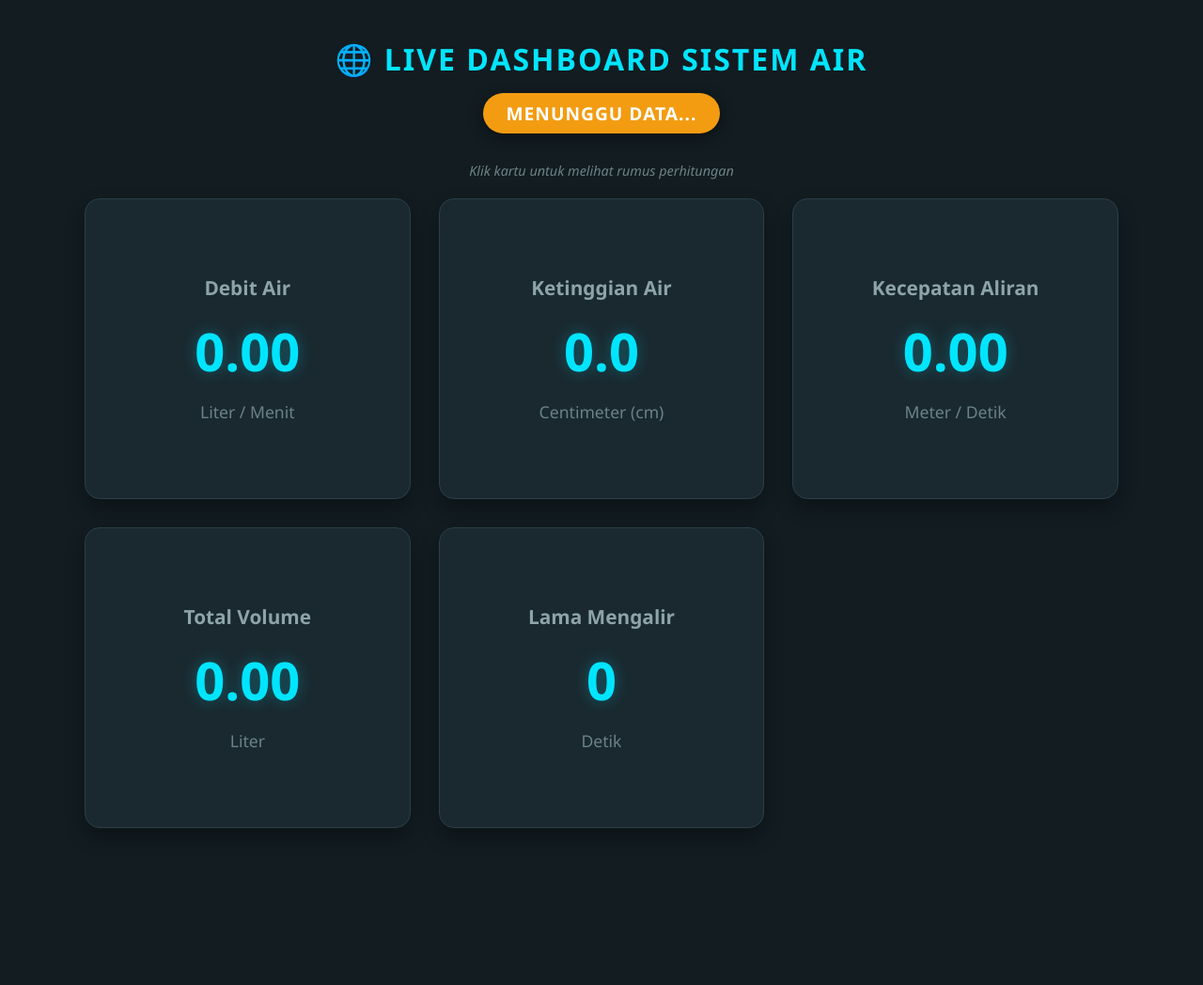
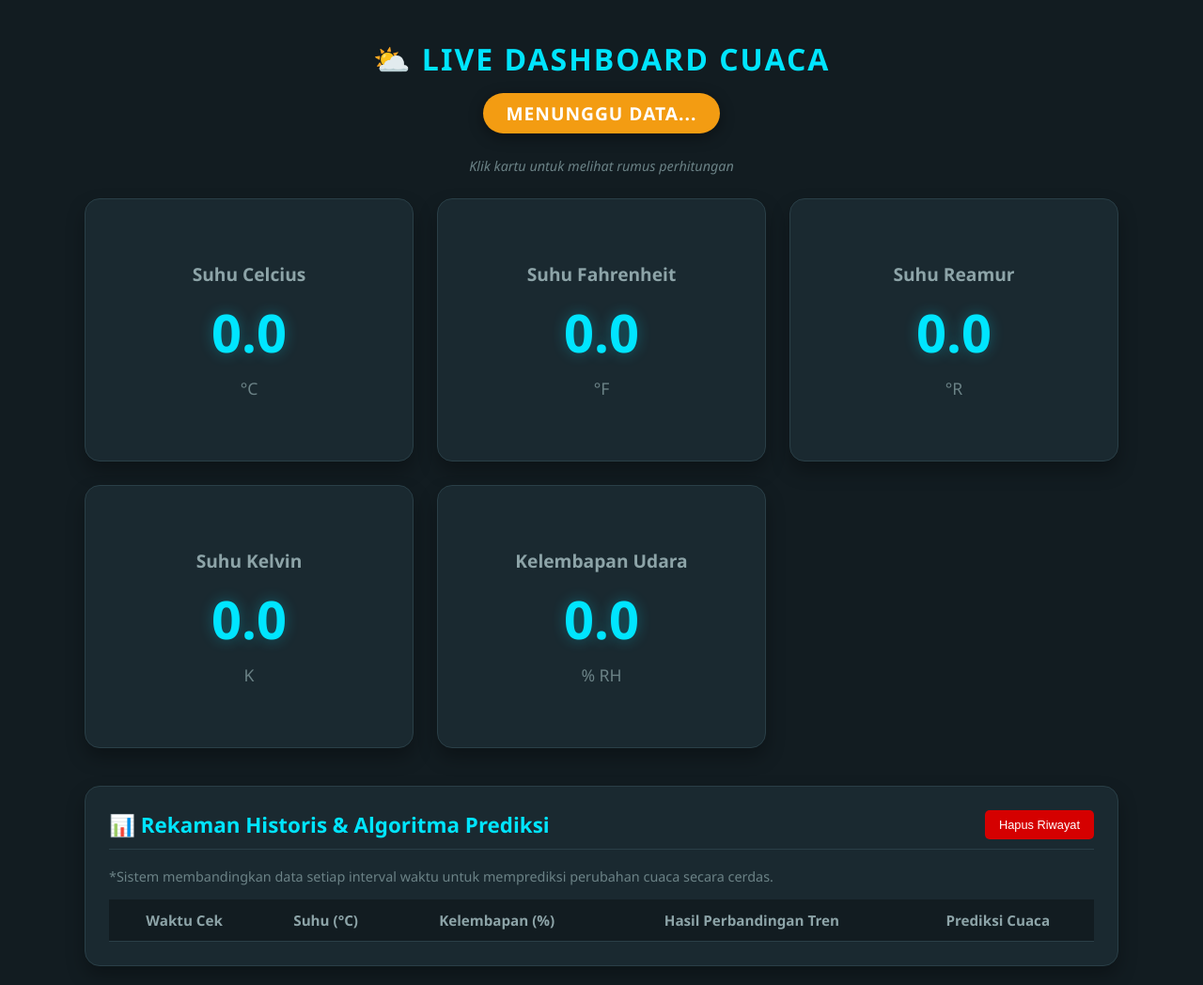
Before and after one commit to zakiarifani0-afk/dashboard-cuaca-iot, a plain HTML site: page index.html in a window 1280 px wide. Shown: the whole page at 94% size. Before the commit the page ends 901 px from the top, so only its background shows below. Drawn offline with Linux system fonts and the light colour scheme; no server answers.

Commit message:
Add files via upload

```diff
--- a/index.html
+++ b/index.html
@@ -3,9 +3,10 @@
 <head>
     <meta charset="UTF-8">
     <meta name="viewport" content="width=device-width, initial-scale=1.0">
-    <title>Dashboard Monitoring IoT</title>
+    <title>Dashboard Monitoring Cuaca IoT</title>
 
     <style>
+        /* === TEMA DARK MODE & RESET === */
         * { box-sizing: border-box; }
         body {
             background-color: #121c21;
@@ -25,9 +26,9 @@
             letter-spacing: 2px;
         }
 
-        /* === DESAIN BADGE STATUS ON/OFF === */
+        /* === BADGE STATUS ON/OFF === */
         .status-container {
-            margin-bottom: 30px;
+            margin-bottom: 25px;
             text-align: center;
         }
         .status-badge {
@@ -37,7 +38,7 @@
             font-size: 1.2em;
             font-weight: bold;
             color: #fff;
-            background-color: #f39c12; /* Warna kuning menunggu data */
+            background-color: #f39c12;
             box-shadow: 0 4px 15px rgba(0,0,0,0.4);
             transition: all 0.4s ease;
             letter-spacing: 1px;
@@ -45,18 +46,22 @@
 
         .click-hint {
             color: #6b8286;
-            margin-bottom: 20px;
+            margin-bottom: 25px;
             font-style: italic;
             font-size: 0.9em;
         }
 
+        /* === LAYOUT GRID KARTU === */
         .dashboard-container {
             display: grid;
-            grid-template-columns: repeat(auto-fit, minmax(300px, 1fr));
-            gap: 30px;
+            grid-template-columns: repeat(auto-fit, minmax(280px, 1fr));
+            gap: 25px;
             width: 100%;
             max-width: 1100px;
+            margin-bottom: 40px;
         }
+
+        /* === ANIMASI FLIP 3D KARTU === */
         .card-wrapper {
             perspective: 1000px;
             cursor: pointer;
@@ -64,7 +69,7 @@
         .card-inner {
             position: relative;
             width: 100%;
-            height: 320px;
+            height: 280px;
             text-align: center;
             transition: transform 0.6s cubic-bezier(0.4, 0.2, 0.2, 1);
             transform-style: preserve-3d;
@@ -79,7 +84,7 @@
             -webkit-backface-visibility: hidden;
             backface-visibility: hidden;
             border-radius: 16px;
-            padding: 25px;
+            padding: 20px;
             box-shadow: 0 10px 20px rgba(0,0,0,0.3);
             border: 1px solid #2a3f47;
             display: flex;
@@ -93,13 +98,13 @@
         .card-front h3 {
             color: #8da4a8;
             margin: 0;
-            font-size: 1.3em;
+            font-size: 1.2em;
         }
         .card-front .value {
             font-size: 3.5em;
             font-weight: bold;
             color: #00e5ff;
-            margin: 15px 0;
+            margin: 10px 0;
             text-shadow: 0 0 15px rgba(0, 229, 255, 0.3);
             transition: color 0.3s ease;
         }
@@ -117,35 +122,81 @@
             color: #00e5ff;
             font-size: 1.1em;
             text-align: center;
-            margin: 0 0 15px 0;
+            margin: 0 0 10px 0;
         }
         .formula-box {
             background-color: #0f181c;
-            padding: 15px 10px;
-            border-radius: 10px;
+            padding: 12px;
+            border-radius: 8px;
             text-align: center;
-            font-family: 'Courier New', Courier, monospace;
+            font-family: monospace;
             font-size: 1.2em;
-            color: #ffffff;
-            margin-bottom: 15px;
+            color: #fff;
+            margin-bottom: 10px;
             border: 1px solid #1a2930;
-            letter-spacing: 1px;
         }
         .legend-box {
             background-color: #1a2930;
-            padding: 15px;
-            border-radius: 10px;
+            padding: 12px;
+            border-radius: 8px;
+            font-size: 0.9em;
+            color: #a3bac0;
+            line-height: 1.5;
+        }
+        .legend-box b { color: #fff; }
+
+        /* === TABEL HISTORY & PREDIKSI === */
+        .history-section {
+            width: 100%;
+            max-width: 1100px;
+            background-color: #1a2930;
+            border-radius: 16px;
+            padding: 25px;
+            border: 1px solid #2a3f47;
+            box-shadow: 0 10px 20px rgba(0,0,0,0.3);
+        }
+        .history-section h2 {
+            color: #00e5ff;
+            margin-top: 0;
+            border-bottom: 1px solid #2a3f47;
+            padding-bottom: 10px;
+            font-size: 1.4em;
+        }
+        table {
+            width: 100%;
+            border-collapse: collapse;
+            margin-top: 15px;
             font-size: 0.95em;
-            color: #a3bac0;
-            line-height: 1.6;
-            flex-grow: 1;
         }
-        .legend-box b { color: #ffffff; }
+        th, td {
+            padding: 12px;
+            text-align: center;
+            border-bottom: 1px solid #2a3f47;
+        }
+        th {
+            background-color: #121c21;
+            color: #8da4a8;
+            font-weight: bold;
+        }
+        td { color: #e0e0e0; }
+        .pred-cerah { color: #f1c40f; font-weight: bold; }
+        .pred-hujan { color: #3498db; font-weight: bold; }
+        .pred-stabil { color: #95a5a6; font-weight: bold; }
+        .btn-clear {
+            background-color: #d50000;
+            color: white;
+            border: none;
+            padding: 8px 15px;
+            border-radius: 5px;
+            cursor: pointer;
+            float: right;
+            font-size: 0.8em;
+        }
     </style>
 </head>
 <body>
 
-    <h1>🌐 Live Dashboard Sistem Air</h1>
+    <h1>⛅ Live Dashboard Cuaca</h1>
 
     <!-- Lencana Status Sistem -->
     <div class="status-container">
@@ -154,108 +205,128 @@
 
     <div class="click-hint">Klik kartu untuk melihat rumus perhitungan</div>
 
+    <!-- 5 KARTU FLIP 3D -->
     <div class="dashboard-container">
-
-        <!-- KARTU 1: DEBIT AIR -->
+        <!-- Kartu C -->
         <div class="card-wrapper" onclick="this.classList.toggle('flipped')">
             <div class="card-inner">
                 <div class="card-front">
-                    <h3>Debit Air</h3>
-                    <div class="value" id="val-debit">0.00</div>
-                    <div class="unit">Liter / Menit</div>
+                    <h3>Suhu Celcius</h3>
+                    <div class="value" id="val-c">0.0</div>
+                    <div class="unit">°C</div>
                 </div>
                 <div class="card-back">
-                    <h3>Konversi Pulsa ke Debit</h3>
-                    <div class="formula-box">Q = F / 7.5</div>
+                    <h3>Data Sensor Utama</h3>
+                    <div class="formula-box">Base: Celcius</div>
                     <div class="legend-box">
-                        <b>Q</b> = Nilai Debit Air (L/min)<br>
-                        <b>F</b> = Frekuensi Putaran (Hz)<br>
-                        <b>7.5</b> = Konstanta Sensor YF-S201
+                        <b>Suhu Asli</b> yang dibaca langsung dari mikrokontroler DHT11. Data ini menjadi acuan untuk rumus kartu lainnya.
                     </div>
                 </div>
             </div>
         </div>
 
-        <!-- KARTU 2: KETINGGIAN AIR (CM) -->
+        <!-- Kartu F -->
         <div class="card-wrapper" onclick="this.classList.toggle('flipped')">
             <div class="card-inner">
                 <div class="card-front">
-                    <h3>Ketinggian Air</h3>
-                    <div class="value" id="val-level">0.0</div>
-                    <div class="unit">Centimeter (cm)</div>
+                    <h3>Suhu Fahrenheit</h3>
+                    <div class="value" id="val-f">0.0</div>
+                    <div class="unit">°F</div>
                 </div>
                 <div class="card-back">
-                    <h3>Konversi Analog ke CM</h3>
-                    <div class="formula-box">h = (A / 4095) * 4</div>
+                    <h3>Konversi ke Fahrenheit</h3>
+                    <div class="formula-box">F = (C * 1.8) + 32</div>
                     <div class="legend-box">
-                        <b>h</b> = Ketinggian Air (cm)<br>
-                        <b>A</b> = Nilai Raw Analog<br>
-                        <b>4</b> = Panjang fisik sensor (4cm)
+                        <b>F</b> = Nilai Fahrenheit<br>
+                        <b>C</b> = Suhu Celcius<br>
+                        <b>1.8</b> = Rasio skala (9/5)<br>
+                        <b>32</b> = Titik beku Fahrenheit
                     </div>
                 </div>
             </div>
         </div>
 
-        <!-- KARTU 3: KECEPATAN ALIRAN -->
+        <!-- Kartu R -->
         <div class="card-wrapper" onclick="this.classList.toggle('flipped')">
             <div class="card-inner">
                 <div class="card-front">
-                    <h3>Kecepatan Aliran</h3>
-                    <div class="value" id="val-speed">0.00</div>
-                    <div class="unit">Meter / Detik</div>
+                    <h3>Suhu Reamur</h3>
+                    <div class="value" id="val-r">0.0</div>
+                    <div class="unit">°R</div>
                 </div>
                 <div class="card-back">
-                    <h3>Rumus Kecepatan Pipa 1/2"</h3>
-                    <div class="formula-box">V = Q * 0.0943</div>
+                    <h3>Konversi ke Reamur</h3>
+                    <div class="formula-box">R = C * 0.8</div>
                     <div class="legend-box">
-                        <b>V</b> = Kecepatan Air (m/s)<br>
-                        <b>Q</b> = Debit Air (L/min)<br>
-                        <b>0.0943</b> = Luas penampang pipa
+                        <b>R</b> = Nilai Reamur<br>
+                        <b>C</b> = Suhu Celcius<br>
+                        <b>0.8</b> = Rasio skala (4/5)
                     </div>
                 </div>
             </div>
         </div>
 
-        <!-- KARTU 4: TOTAL VOLUME -->
+        <!-- Kartu K -->
         <div class="card-wrapper" onclick="this.classList.toggle('flipped')">
             <div class="card-inner">
                 <div class="card-front">
-                    <h3>Total Volume</h3>
-                    <div class="value" id="val-volume">0.00</div>
-                    <div class="unit">Liter</div>
+                    <h3>Suhu Kelvin</h3>
+                    <div class="value" id="val-k">0.0</div>
+                    <div class="unit">K</div>
                 </div>
                 <div class="card-back">
-                    <h3>Akumulasi Liter</h3>
-                    <div class="formula-box">V = ΣP / 450</div>
+                    <h3>Konversi ke Kelvin</h3>
+                    <div class="formula-box">K = C + 273.15</div>
                     <div class="legend-box">
-                        <b>V</b> = Total Volume (Liter)<br>
-                        <b>ΣP</b> = Total Pulsa Keseluruhan<br>
-                        <b>450</b> = Jumlah pulsa per Liter
+                        <b>K</b> = Nilai Kelvin (Mutlak)<br>
+                        <b>C</b> = Suhu Celcius<br>
+                        <b>273.15</b> = Jarak titik nol mutlak
                     </div>
                 </div>
             </div>
         </div>
 
-        <!-- KARTU 5: DURASI WAKTU -->
+        <!-- Kartu Kelembapan -->
         <div class="card-wrapper" onclick="this.classList.toggle('flipped')">
             <div class="card-inner">
                 <div class="card-front">
-                    <h3>Lama Mengalir</h3>
-                    <div class="value" id="val-time">0</div>
-                    <div class="unit">Detik</div>
+                    <h3>Kelembapan Udara</h3>
+                    <div class="value" id="val-hum">0.0</div>
+                    <div class="unit">% RH</div>
                 </div>
                 <div class="card-back">
-                    <h3>Logika Stopwatch</h3>
-                    <div class="formula-box">t = t + 1s (Jika Q > 0)</div>
+                    <h3>Relative Humidity</h3>
+                    <div class="formula-box">Sensor: RH (%)</div>
                     <div class="legend-box">
-                        <b>t</b> = Durasi Waktu (Detik)<br>
-                        <b>Q</b> = Debit Air Terdeteksi<br>
-                        <b>Syarat</b>: Waktu bertambah jika baling-baling berputar
+                        <b>RH</b> = Kelembapan Relatif.<br>
+                        Persentase kadar uap air di udara. Jika menyentuh 100%, udara jenuh dan air mengembun/hujan.
                     </div>
                 </div>
             </div>
         </div>
+    </div>
 
+    <!-- SEKSI TABEL HISTORY & PREDIKSI -->
+    <div class="history-section">
+        <button class="btn-clear" onclick="hapusRiwayat()">Hapus Riwayat</button>
+        <h2>📊 Rekaman Historis & Algoritma Prediksi</h2>
+        <p style="color: #6b8286; font-size: 0.9em;">
+            *Sistem membandingkan data setiap interval waktu untuk memprediksi perubahan cuaca secara cerdas.
+        </p>
+        <table>
+            <thead>
+                <tr>
+                    <th>Waktu Cek</th>
+                    <th>Suhu (°C)</th>
+                    <th>Kelembapan (%)</th>
+                    <th>Hasil Perbandingan Tren</th>
+                    <th>Prediksi Cuaca</th>
+                </tr>
+            </thead>
+            <tbody id="tabel-history">
+                <!-- Data akan masuk ke sini via JavaScript -->
+            </tbody>
+        </table>
     </div>
 
     <!-- Pustaka Firebase Web versi 8.x -->
@@ -263,61 +334,149 @@
     <script src="https://www.gstatic.com/firebasejs/8.10.1/firebase-database.js"></script>
 
     <script>
+        // ==============================================
+        // 1. KONFIGURASI FIREBASE (SUDAH DIISI OTOMATIS)
+        // ==============================================
         const firebaseConfig = {
+            apiKey: "AIzaSyBsq499kdB8qPiTIx8l1-VaG3TD7JXVfZU",
             databaseURL: "https://sistemairiot-default-rtdb.asia-southeast1.firebasedatabase.app"
         };
-
         firebase.initializeApp(firebaseConfig);
         const db = firebase.database();
-        const monitoringRef = db.ref('DataSensor');
 
-        // Deklarasi variabel pengawas (Watchdog Timer)
+        // Target ke node DataSuhu (Sesuai kodingan ESP32 Suhu)
+        const monitoringRef = db.ref('DataSuhu');
+
+        // ==============================================
+        // 2. VARIABEL WATCHDOG & RIWAYAT
+        // ==============================================
         let connectionWatchdog;
         const statusBadge = document.getElementById('status-badge');
 
+        // Ambil riwayat dari LocalStorage browser
+        let weatherHistory = JSON.parse(localStorage.getItem('cuacaHistory')) || [];
+
+        // Interval diset 1 Menit untuk presentasi (ubah jadi 7200000 untuk 2 jam sungguhan)
+        const INTERVAL_LOG_MS = 60000;
+        let lastLogTime = Date.now();
+
+        renderTabel();
+
+        // ==============================================
+        // 3. LOGIKA PENERIMAAN DATA & WATCHDOG
+        // ==============================================
         monitoringRef.on('value', (snapshot) => {
             const data = snapshot.val();
 
             if (data) {
-                // 1. ESP32 Berhasil Ngirim Data -> Status ON
+                // STATUS: ON
                 statusBadge.innerText = "● SYSTEM ON (ONLINE)";
-                statusBadge.style.backgroundColor = "#00c853"; // Hijau terang
+                statusBadge.style.backgroundColor = "#00c853";
+                document.querySelectorAll('.value').forEach(el => el.style.color = "#00e5ff");
 
-                // Kembalikan warna angka jadi biru terang jika sebelumnya merah
-                const valueElements = document.querySelectorAll('.value');
-                valueElements.forEach(el => el.style.color = "#00e5ff");
+                const currC = data.Celcius || 0;
+                const currHum = data.Kelembapan || 0;
 
-                // 2. Tampilkan Data Asli dari ESP32
-                document.getElementById('val-level').innerText = (data.ketinggian || 0).toFixed(1);
-                document.getElementById('val-debit').innerText = (data.debit || 0).toFixed(2);
-                document.getElementById('val-speed').innerText = (data.kecepatan || 0).toFixed(2);
-                document.getElementById('val-volume').innerText = (data.volume || 0).toFixed(2);
-                document.getElementById('val-time').innerText = (data.waktu || 0);
+                // Tampilkan ke Kartu
+                document.getElementById('val-c').innerText = currC.toFixed(1);
+                document.getElementById('val-f').innerText = (data.Fahrenheit || 0).toFixed(1);
+                document.getElementById('val-r').innerText = (data.Reamur || 0).toFixed(1);
+                document.getElementById('val-k').innerText = (data.Kelvin || 0).toFixed(2);
+                document.getElementById('val-hum').innerText = currHum.toFixed(1);
 
-                // 3. Reset (Hapus) Stopwatch Pengawas lama
+                // Analisis Prediksi
+                analisisDanCatatCuaca(currC, currHum);
+
+                // RESET WATCHDOG
                 clearTimeout(connectionWatchdog);
 
-                // 4. Mulai Hitung Mundur 4 Detik Baru
-                // Jika selama 4 detik ESP32 tidak mengirim "detak jantung" baru, kode ini akan jalan
+                // Watchdog 6 Detik
                 connectionWatchdog = setTimeout(() => {
+                    statusBadge.innerText = "○ SYSTEM OFF (OFFLINE)";
+                    statusBadge.style.backgroundColor = "#d50000";
+                    document.querySelectorAll('.value').forEach(el => el.style.color = "#ff5252");
 
-                    // Ubah Status Jadi OFF
-                    statusBadge.innerText = "○ SYSTEM OFF (OFFLINE)";
-                    statusBadge.style.backgroundColor = "#d50000"; // Merah
-
-                    // Ubah warna angka jadi merah abu-abu menandakan mati
-                    valueElements.forEach(el => el.style.color = "#ff5252");
-
-                    // RESET SEMUA ANGKA KE 0!
-                    document.getElementById('val-level').innerText = "0.0";
-                    document.getElementById('val-debit').innerText = "0.00";
-                    document.getElementById('val-speed').innerText = "0.00";
-                    document.getElementById('val-volume').innerText = "0.00";
-                    document.getElementById('val-time').innerText = "0";
-
-                }, 4000);
+                    document.getElementById('val-c').innerText = "0.0";
+                    document.getElementById('val-f').innerText = "0.0";
+                    document.getElementById('val-r').innerText = "0.0";
+                    document.getElementById('val-k').innerText = "0.00";
+                    document.getElementById('val-hum').innerText = "0.0";
+                }, 6000);
             }
         });
+
+        // ==============================================
+        // 4. MESIN ANALISIS & PREDIKSI CUACA
+        // ==============================================
+        function analisisDanCatatCuaca(currentTemp, currentHum) {
+            let now = Date.now();
+
+            if (now - lastLogTime >= INTERVAL_LOG_MS || weatherHistory.length === 0) {
+                let waktuCetak = new Date().toLocaleTimeString('id-ID');
+                let trenText = "-";
+                let predText = "<span class='pred-stabil'>Berawan / Stabil</span>";
+
+                if (weatherHistory.length > 0) {
+                    let lastData = weatherHistory[0];
+
+                    if (currentTemp < lastData.suhu && currentHum > lastData.lembap) {
+                        trenText = "Suhu Turun 📉, Lembap Naik 📈";
+                        predText = "<span class='pred-hujan'>Akan Hujan 🌧️</span>";
+                    }
+                    else if (currentTemp > lastData.suhu && currentHum < lastData.lembap) {
+                        trenText = "Suhu Naik 📈, Lembap Turun 📉";
+                        predText = "<span class='pred-cerah'>Cerah / Panas ☀️</span>";
+                    }
+                    else if (currentTemp !== lastData.suhu || currentHum !== lastData.lembap) {
+                        trenText = "Perubahan Ringan";
+                        predText = "<span class='pred-stabil'>Berawan ⛅</span>";
+                    }
+                }
+
+                let newData = {
+                    waktu: waktuCetak,
+                    suhu: currentTemp,
+                    lembap: currentHum,
+                    tren: trenText,
+                    prediksi: predText
+                };
+
+                weatherHistory.unshift(newData);
+                if (weatherHistory.length > 10) weatherHistory.pop();
+                localStorage.setItem('cuacaHistory', JSON.stringify(weatherHistory));
+
+                renderTabel();
+                lastLogTime = now;
+            }
+        }
+
+        // ==============================================
+        // 5. FUNGSI RENDER TABEL
+        // ==============================================
+        function renderTabel() {
+            const tbody = document.getElementById('tabel-history');
+            tbody.innerHTML = "";
+
+            weatherHistory.forEach(row => {
+                let tr = document.createElement('tr');
+                tr.innerHTML = `
+                    <td>${row.waktu}</td>
+                    <td>${row.suhu.toFixed(1)}</td>
+                    <td>${row.lembap.toFixed(1)}</td>
+                    <td>${row.tren}</td>
+                    <td>${row.prediksi}</td>
+                `;
+                tbody.appendChild(tr);
+            });
+        }
+
+        function hapusRiwayat() {
+            if(confirm("Yakin ingin menghapus semua catatan riwayat?")) {
+                weatherHistory = [];
+                localStorage.removeItem('cuacaHistory');
+                renderTabel();
+            }
+        }
     </script>
 </body>
 </html>
```
